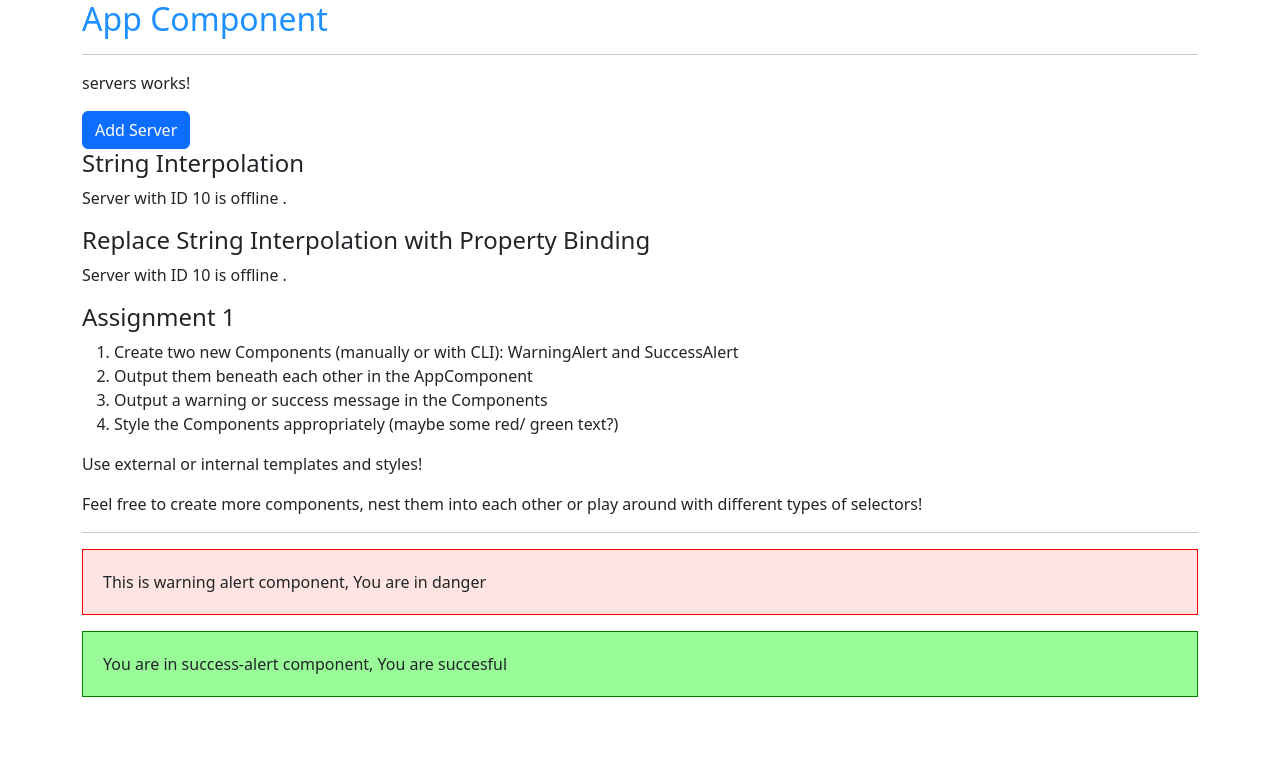
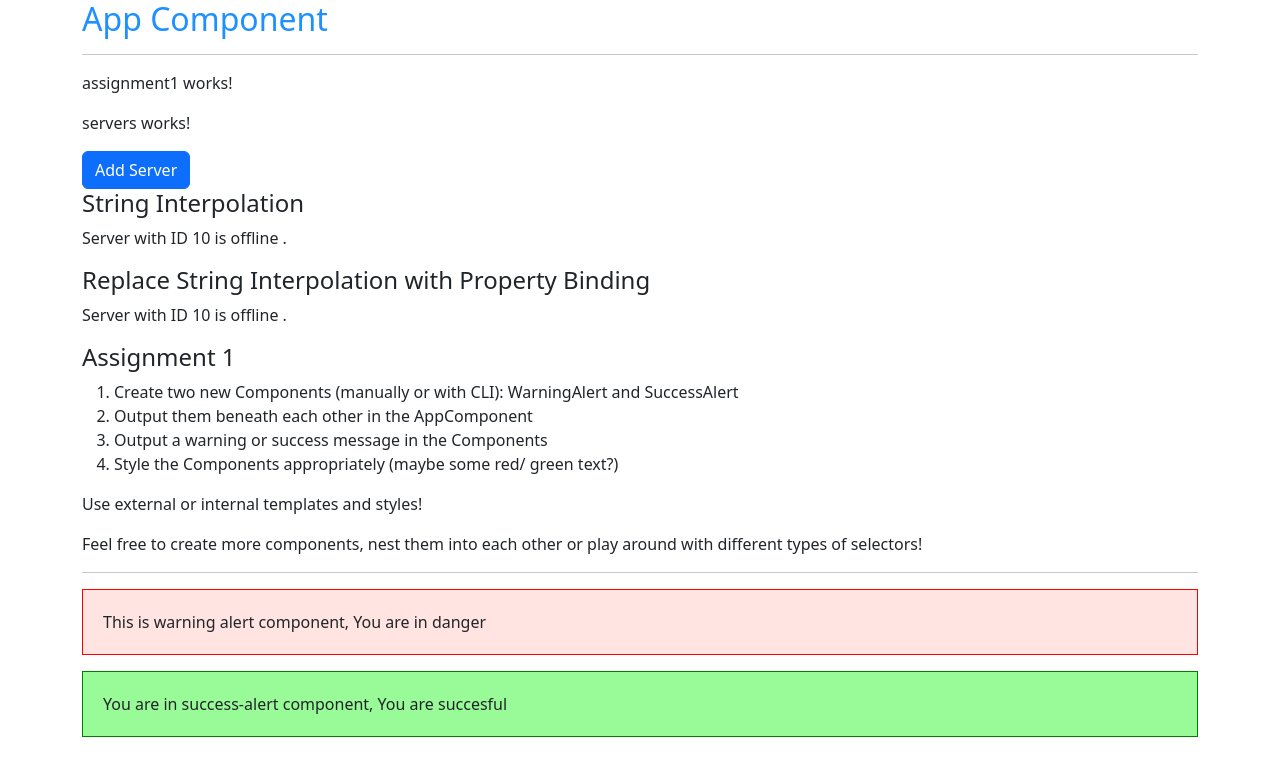
Before and after one commit to vijendra336/angular-shopping-app, an Angular app: page / in a window 1280 px wide. Shown: the top 776 px of the page. Built offline with nearby package versions, Linux system fonts and the light colour scheme.

Commit message:
S2C24 Assignment1 inline template and styles and external template and style.

```diff
--- a/src/app/app.component.html
+++ b/src/app/app.component.html
@@ -8,19 +8,9 @@
       <!-- Selector as attribute -->
         <!-- <div app-servers></div> -->
       <!-- Selector as class -->
-        <div class="app-servers"></div>
-        <h4>Assignment 1</h4>
-        <ol>
-          <li>Create two new Components (manually or with CLI): WarningAlert and SuccessAlert</li>
-          <li>Output them beneath each other in the AppComponent</li>
-          <li>Output a warning or success message in the Components</li>
-          <li>Style the Components appropriately (maybe some red/ green text?)</li>
-        </ol>
-        <p>Use external or internal templates and styles!</p>
-        <p>Feel free to create more components, nest them into each other or play around with different types of selectors!</p>
-        <hr>
-        <app-warning-alert></app-warning-alert>
-        <app-success-alert></app-success-alert>
+
+
+      <app-assignment1></app-assignment1>
 
     </div>
   </div>
--- a/src/app/app.module.ts
+++ b/src/app/app.module.ts
@@ -6,6 +6,7 @@ import { ServerComponent } from './server/server.component';
 import { ServersComponent } from './servers/servers.component';
 import { WarningAlertComponent } from './warning-alert/warning-alert.component';
 import { SuccessAlertComponent } from './success-alert/success-alert.component';
+import { Assignment1Component } from './assignments/assignment1/assignment1.component';
 
 @NgModule({
   declarations: [
@@ -13,7 +14,8 @@ import { SuccessAlertComponent } from './success-alert/success-alert.component';
     ServerComponent,
     ServersComponent,
     WarningAlertComponent,
-    SuccessAlertComponent
+    SuccessAlertComponent,
+    Assignment1Component
   ],
   imports: [
     BrowserModule,
--- /dev/null
+++ b/src/app/assignments/assignment1/assignment1.component.html
@@ -0,0 +1,15 @@
+<p>assignment1 works!</p>
+
+<div class="app-servers"></div>
+<h4>Assignment 1</h4>
+<ol>
+  <li>Create two new Components (manually or with CLI): WarningAlert and SuccessAlert</li>
+  <li>Output them beneath each other in the AppComponent</li>
+  <li>Output a warning or success message in the Components</li>
+  <li>Style the Components appropriately (maybe some red/ green text?)</li>
+</ol>
+<p>Use external or internal templates and styles!</p>
+<p>Feel free to create more components, nest them into each other or play around with different types of selectors!</p>
+<hr>
+<app-warning-alert></app-warning-alert>
+<app-success-alert></app-success-alert>
--- /dev/null
+++ b/src/app/assignments/assignment1/assignment1.component.ts
@@ -0,0 +1,15 @@
+import { Component, OnInit } from '@angular/core';
+
+@Component({
+  selector: 'app-assignment1',
+  templateUrl: './assignment1.component.html',
+  styleUrls: ['./assignment1.component.css']
+})
+export class Assignment1Component implements OnInit {
+
+  constructor() { }
+
+  ngOnInit(): void {
+  }
+
+}
```
Also changed, not shown: src/app/assignments/assignment1/assignment1.component.css (added), 1 other file (tests, documents, lock files or other folders).
